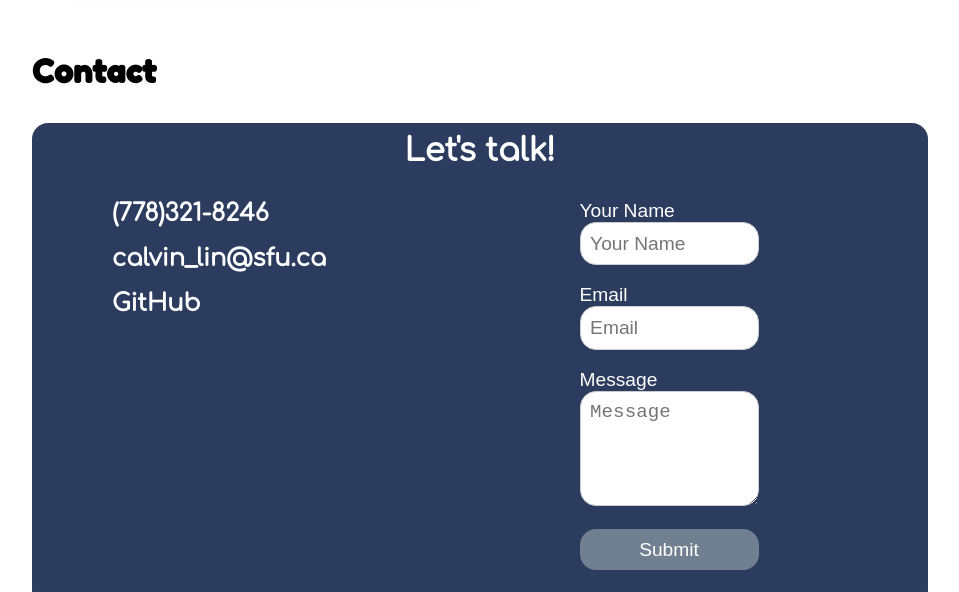
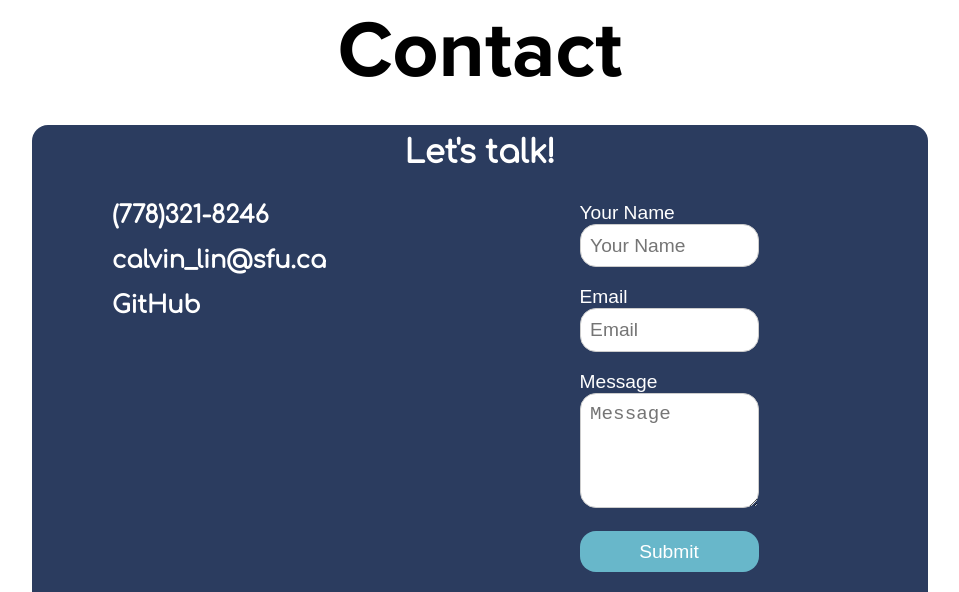
Before and after one commit to CLin2002/CalvinLin-UXUIPortfolio, a plain HTML site: page index.html in a window 1280 px wide. Shown: the part 2208-2800 px from the top of the page, without its empty margins (160-1119 px from the left). Drawn offline with Linux system fonts and the light colour scheme.

Commit message:
title text change

```diff
--- a/css/fonts.css
+++ b/css/fonts.css
@@ -12,12 +12,27 @@
     font-style: normal;
 }
 
-h1 {
+@font-face {
+  font-family: 'proxima';
+  src: url('../fonts/Proxima\ Nova\ Bold.ttf') format('truetype');
+  font-weight: normal;
+  font-style: normal;
+}
+
+/* h1 {
     font-family: 'fredokaone', Arial, sans-serif;
     font-weight: bolder;
     font-size: 4em;
     color: rgb(0, 0, 0);
+  } */
+
+  h1 {
+    font-family: 'proxima', sans-serif;
+    font-weight: bolder;
+    font-size: 4em;
+    color: rgb(0, 0, 0);
   }
+
 
   h2, h3, h4, h5, h6, p, a, li, ul {
     font-family: 'comfortaa', sans-serif;
--- a/css/style.css
+++ b/css/style.css
@@ -259,7 +259,7 @@ landing page
 .text-margin {
     padding-left: 15%;
     padding-bottom: 2.5%;
-    max-width: 70%;
+    max-width: 85%;
 }
 
 #title-card {
@@ -275,7 +275,13 @@ projects
 .  */
 #project-card h1 {
 	/* padding-top: 5%; */
+	font-size: 5rem;
+	text-align: center;
+}
+
+#project-card h2 {
 	font-size: 2rem;
+	text-align: center;
 }
 
 .overview-card {
@@ -429,7 +435,7 @@ form{
   }
   input[type="submit"], button {
 	border-radius: 1rem;
-    background: var(--gray-accent);
+    background: var(--accent);
     color: #fff;
     cursor: pointer;
   }
```
Also changed, not shown: fonts/Proxima Nova Bold.ttf (added).
